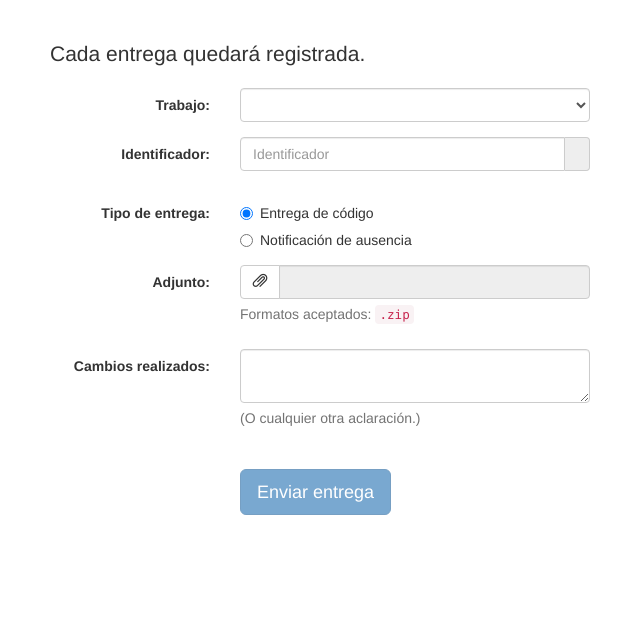
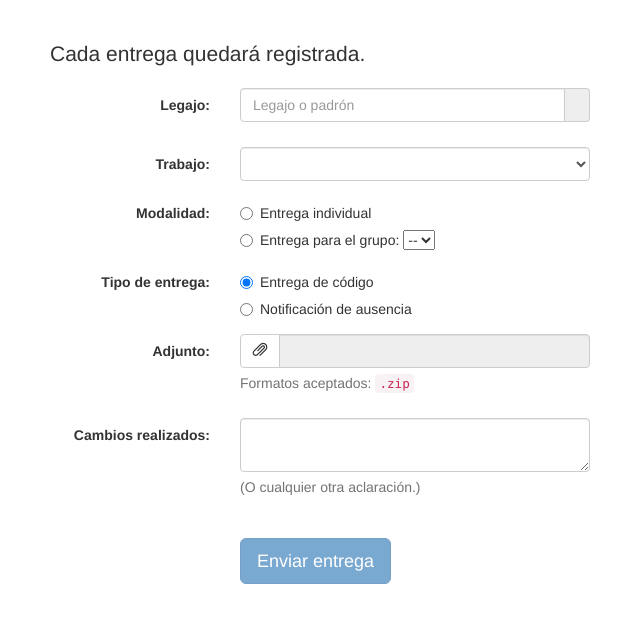
Before and after one commit to dato/algo2_sistema_entregas, a Python web app: template templates/index.html in a window 1280 px wide. Shown: the part 51-674 px from the top of the page, without its empty margins (35-675 px from the left). Run offline with Jinja, Linux system fonts and the light colour scheme; the template is opened without the code that fills it, so the values that code supplies are empty; some libraries are stand-ins or nearby versions.

Commit message:
Cambios UI: siempre pedir legajo y confirmar si la entrega es grupal
Con vistas a definir con precisión a qué repositorio se debe importar
el código (ver #49), en este commit se comienza por:

  - siempre pedir el legajo a la persona que está subiendo el código

  - para entregas grupales, hacer explícita la elección de si el código
    se sube a título individual, o grupal (antes esto iba implícito según
    se usase padrón o número de grupo como identificador)

Cambios en la UI:

  - se renombra el campo Identificador, a Legajo (el número de grupo
    se muestra, si lo hay, pero nunca se pregunta explícitamente)

  - se introduce un selector "radio" que, para trabajos grupales,
    permite cambiar la modalidad a entrega a título personal.

Refactorings internos:

  - el JSON de correctores que se envía a index.html pasa a tener
    como claves solamente legajos (eliminando claves GXX y gYYYY);
    los valores son ahora un arreglo que especifica correctores
    (individual y grupal), y número de grupo.

    Esto facilita poder seguir mostrando los nombres de corrector,
    y además saber en O(1) el número de grupo asociado a un legajo.

```diff
--- a/templates/index.html
+++ b/templates/index.html
@@ -14,6 +14,17 @@ Cada entrega quedará registrada.
 <form class="form-horizontal" role="form" method="post" enctype="multipart/form-data">
   {% if alert %}<div class="alert alert-danger">{{ alert }}</div>{% endif %}
 
+  <div class="form-group" id="fg_legajo">
+    <label for="legajo" class="col-xs-2 control-label">Legajo:</label>
+    <div class="col-xs-4">
+      <div class="input-group">
+        <input type="text" class="form-control" name="legajo" id="legajo" value="" placeholder="Legajo o padrón">
+        <span class="input-group-addon"></span>
+      </div>
+      <p class="help-block">
+      </p>
+    </div>
+  </div>
   <div class="form-group" id="fg_tp">
     <label for="tp" class="col-xs-2 control-label">Trabajo:</label>
     <div class="col-xs-4">
@@ -25,15 +36,22 @@ Cada entrega quedará registrada.
       </select>
     </div>
   </div>
-  <div class="form-group" id="fg_identificador">
-    <label for="identificador" class="col-xs-2 control-label">Identificador:</label>
+  <div class="form-group" id="fg_modalidad">
+    <label for="modalidad" class="col-xs-2 control-label">Modalidad:</label>
     <div class="col-xs-4">
       <div class="input-group">
-        <input type="text" class="form-control" name="identificador" id="identificador" value="" placeholder="Identificador">
-        <span class="input-group-addon"></span>
+        <div class="radio">
+          <label><input type="radio" name="modalidad" value="individual">Entrega individual</label>
+        </div>
+        <div class="radio">
+          <label><input type="radio" name="modalidad" value="grupal">Entrega para el grupo:
+            <select class="form-inline" placeholder="Grupo" name="grupo_id" id="grupo_id">
+              <!-- De momento este select es informacional, y main.py nunca lo lee. -->
+              <option value="" disabled selected>--</option>
+            </select>
+            <label for="grupo_id" class="sr-only">Grupo</label></label>
+        </div>
       </div>
-      <p class="help-block">
-      </p>
     </div>
   </div>
   <div class="form-group" id="fg_tipo">
@@ -90,7 +108,7 @@ Cada entrega quedará registrada.
 <script>
 document.addEventListener("DOMContentLoaded", function() {
   $('#tp').on('input', validate);
-  $('#identificador').on('input', validate);
+  $('#legajo').on('input', validate);
   $('input[name=tipo]:radio', '#fg_tipo').change(validate);
   $('#file').change(function() {
     $('#filename').val(this.files[0].name);
@@ -104,10 +122,31 @@ var correctores = {{ correctores | tojson }};
 
 function validate() {
   var tp = validateTP();
-  var padronValid = validatePadron(tp);
+  var legajo = validateLegajo();
   var filesValid = validateFiles();
   var ausenciaValid = validateAusencia();
-  var valid = !!tp && padronValid && (filesValid || ausenciaValid);
+  var valid = !!tp && !!legajo && (filesValid || ausenciaValid);
+  var grupo = "--";
+
+  if (tp && legajo && correctores[legajo]) {
+    // Mostrar nombre de docente y, si aplica, número de grupo.
+    let data = correctores[legajo];
+    var corrector = null;
+
+    if (entregas[tp] === 'i' && data[0]) {
+      corrector = data[0];
+    } else if (entregas[tp] === 'g' && data[1]) {
+      grupo = data[2];
+      corrector = data[1];
+    }
+
+    if (corrector) {
+      let input = $('#legajo');
+      input.parent().find('span').html('<b>Corrector:</b> ' + corrector);
+    }
+  }
+
+  $('#grupo_id option:selected').text(grupo);
   $('#submit').prop('disabled', !valid);
 }
 
@@ -126,57 +165,27 @@ function validateTP() {
   $('#tp').parent().toggleClass('has-success', valid);
 
   if (!valid) {
-    return tp;
+    return null;
   }
 
-  if (entregas[tp] === 'i') { // individual
-    $('#fg_identificador label').html('Padrón:');
-    $('#fg_identificador .help-block').html('Número de padrón');
-    $('#identificador').attr('placeholder', 'Padrón');
-  } else { // grupal
-    $('#fg_identificador label').html('Padrón o grupo:');
-    $('#fg_identificador .help-block').html('Número de padrón o identificador del grupo (ejemplo: "G04")');
-    $('#identificador').attr('placeholder', 'Padrón o número de grupo');
-  }
+  let es_grupal = entregas[tp] === 'g';
+
+  $('[name="modalidad"]').prop('disabled', !es_grupal);
+  $('[name="modalidad"]').val([es_grupal ? 'grupal' : 'individual']);
 
   return tp;
 }
 
-function validatePadron(tp) {
-  var input = $('#identificador');
-  var padron = validateAlNum(input);
+function validateLegajo() {
+  let input = $('#legajo');
+  let legajo = validateAlNum(input);
+  let is_valid = legajo && legajo in correctores;
+  let message = is_valid ? '<b>Padrón válido</b>' : '';
 
-  if(!padron) {
-    input.parent().find('span').html('');
-    input.parent().toggleClass('has-success', false);
-    return false;
-  }
+  input.parent().find('span').html(message);
+  input.parent().toggleClass('has-success', is_valid);
 
-  var valid = false;
-  var corrector = null;
-
-  // Si la entrega es grupal, pero el identificador no es un grupo, el alumno entrega solo.
-  // Se corrige el padron para incluir 'g', y que el corrector que se muestre sea el correcto.
-  if (entregas[tp] === 'g' && !(padron.includes('G')) ){
-    padron = 'g' + padron
-  }
-
-  if (padron in correctores && correctores[padron]) {
-    corrector = correctores[padron];
-    valid = true;
-  }
-
-  input.parent().find('span').html(corrector ? '<b>Corrector:</b> ' + corrector : '');
-  input.parent().toggleClass('has-success', !!corrector);
-
-  if(!valid && padron in correctores) {
-    // Aún no tiene un corrector asignado.
-    input.parent().find('span').html('<b>Identificador válido</b>');
-    input.parent().toggleClass('has-success', true);
-    valid = true;
-  }
-
-  return valid;
+  return is_valid ? legajo : null;
 }
 
 function validateFiles() {
```
Also changed, not shown: algorw/planilla.py (+34 -14 lines), main.py (+16 -8 lines).
